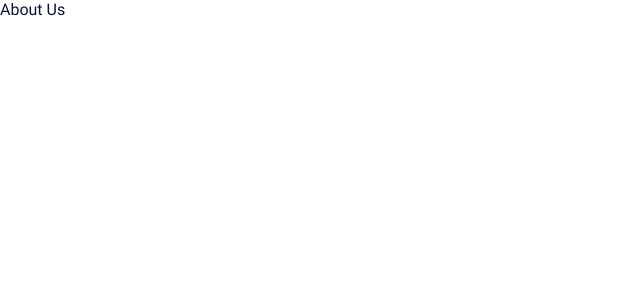
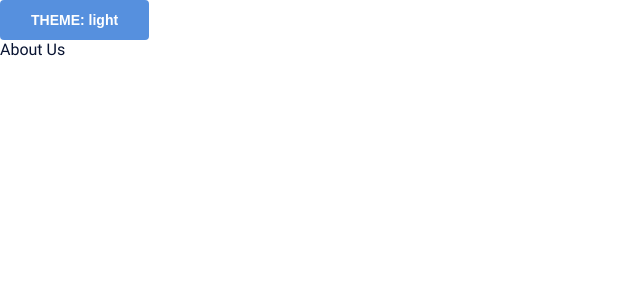
Before and after one commit to ShubhraneelG-ui/omnenestPOC, a React (Vite) app: page / in a window 1280 px wide. Shown: the top 300 px of the page, without its empty margins (0-640 px from the left). Built offline with nearby package versions, Linux system fonts and the light colour scheme.

Commit message:
feat: themes without library

```diff
--- a/index.html
+++ b/index.html
@@ -1,5 +1,5 @@
 <!DOCTYPE html>
-<html lang="en">
+<html lang="en" data-theme="light">
   <head>
     <meta charset="UTF-8" />
     <link rel="icon" type="image/svg+xml" href="/favicon.ico" />
--- a/src/App.tsx
+++ b/src/App.tsx
@@ -2,13 +2,16 @@ import React, { Suspense } from 'react';
 import { RouterProvider } from 'react-router-dom';
 import { ToastContainerWrapper } from 'components/ToastMessage/ToastMessage';
 import appRoutes from 'routes/appRoutes';
+import ThemeProvider from 'hoc/ThemeProvider';
 
 const App: React.FC = () => {
   return (
-    <Suspense fallback={<div style={{ padding: '1.5rem' }}>loading...</div>}>
-      <ToastContainerWrapper />
-      <RouterProvider router={appRoutes} />
-    </Suspense>
+    <ThemeProvider>
+      <Suspense fallback={<div style={{ padding: '1.5rem' }}>loading...</div>}>
+        <ToastContainerWrapper />
+        <RouterProvider router={appRoutes} />
+      </Suspense>
+    </ThemeProvider>
   );
 };
 
--- a/src/components/Button/Button.module.scss
+++ b/src/components/Button/Button.module.scss
@@ -12,7 +12,7 @@
   padding-left: 29px;
 
   &.primary {
-    @include buttonAppearance($blue, $white);
+    @include buttonAppearance(var(--button-background), $white);
 
     &:disabled {
       @include buttonAppearance($grey-disabled, $text-disabled);
--- a/src/components/MuiButton/MuiButton.tsx
+++ /dev/null
@@ -1,5 +0,0 @@
-const Button = () => {
-
-}
-
-export default Button;
--- /dev/null
+++ b/src/hoc/IThemeProvider.ts
@@ -0,0 +1,5 @@
+import { ReactNode } from "react";
+
+export interface IThemeProvider {
+  children: ReactNode;
+}
--- /dev/null
+++ b/src/hoc/ThemeProvider.tsx
@@ -0,0 +1,27 @@
+import Button from 'components/Button/Button';
+import { useEffect, useState } from 'react';
+import { IThemeProvider } from './IThemeProvider';
+import { THEME } from './constants';
+
+const ThemeProvider: React.FC<IThemeProvider> = ({ children }) => {
+  const [theme, setTheme] = useState<THEME>(THEME.light);
+
+  useEffect(() => {
+    if (document) {
+      document.documentElement.setAttribute('data-theme', theme);
+    }
+  }, [theme]);
+
+  const toggleTheme = () => {
+    setTheme((prev) => (prev === THEME.light ? THEME.dark : THEME.light));
+  };
+
+  return (
+    <>
+      <Button onClick={toggleTheme}>THEME: {theme}</Button>
+      {children}
+    </>
+  );
+};
+
+export default ThemeProvider;
--- /dev/null
+++ b/src/hoc/constants.ts
@@ -0,0 +1,4 @@
+export enum THEME {
+  light = 'light',
+  dark = 'dark',
+}
--- /dev/null
+++ b/src/styles/_themes.scss
@@ -0,0 +1,9 @@
+@import 'src/styles/constants';
+
+html[data-theme='light'] {
+  --button-background: #{$blue-500};
+}
+
+html[data-theme='dark'] {
+  --button-background: #{$grey};
+}
--- a/src/styles/base.scss
+++ b/src/styles/base.scss
@@ -1,6 +1,7 @@
 @import './typography';
 @import './constants';
 @import './mixins';
+@import './themes';
 
 *,
 *:before,
```
